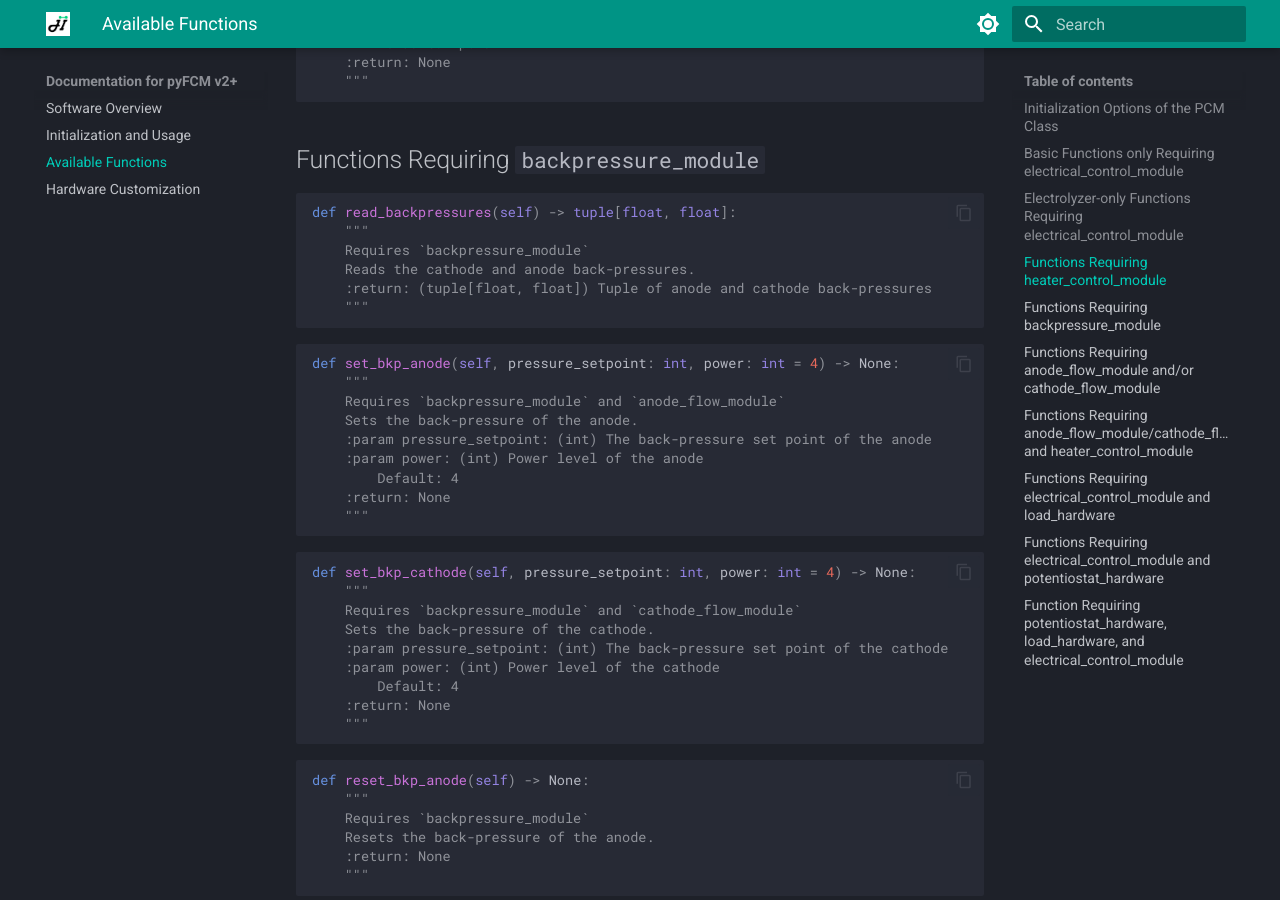
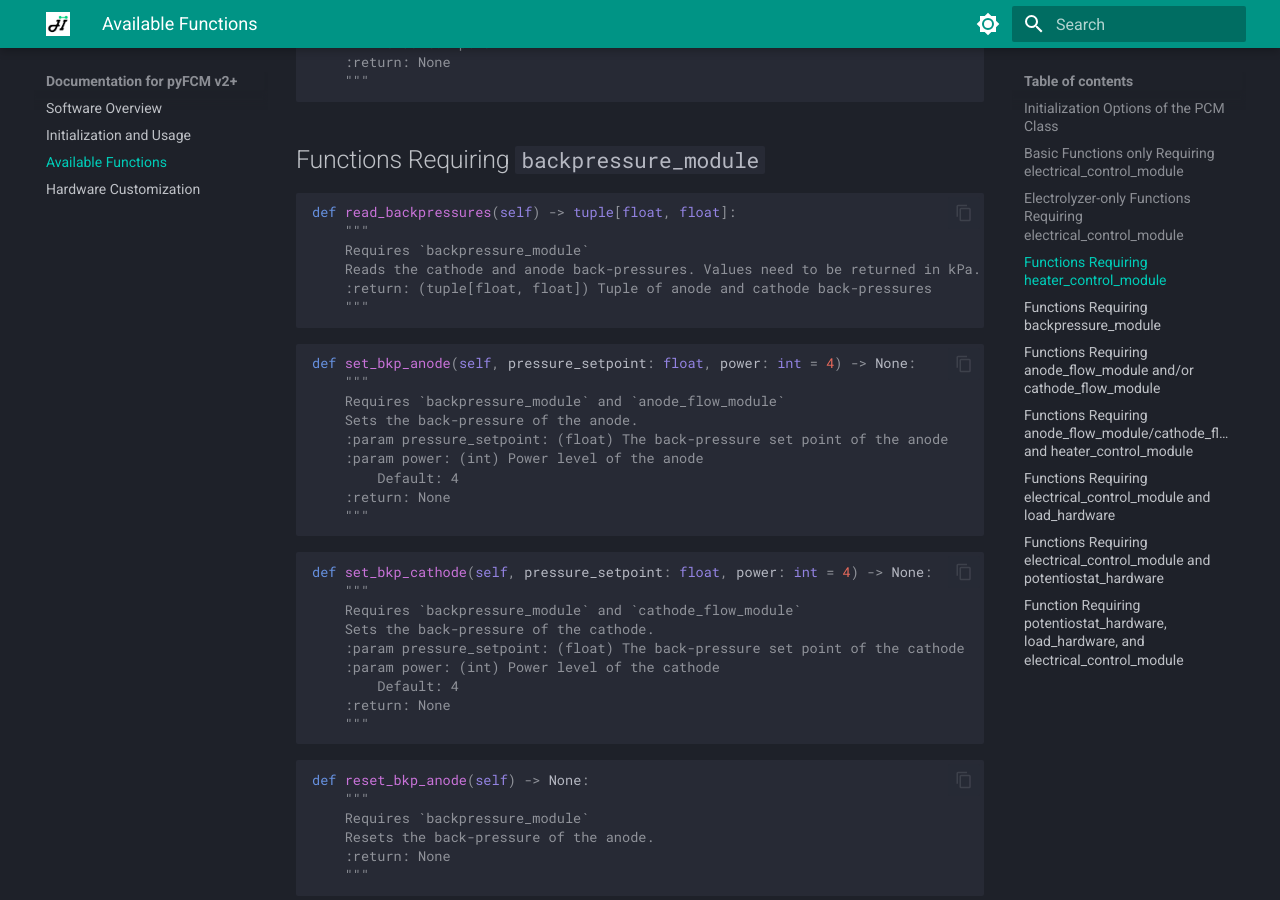
Before and after one commit to Jinetics/pyFCM-docs, an MkDocs documentation site: the page built from docs/functions.md, in a window 1280 px wide and 900 px high, scrolled down 4570 px. Built offline with MkDocs 1.6.1 and Material for MkDocs 9.7.7, drawn with Linux system fonts in a browser that asks for light colours.

Commit message:
Change `pressure_setpoint` type to float and added required units to `read_backpressure` function.

````diff
--- a/docs/functions.md
+++ b/docs/functions.md
@@ -250,17 +250,17 @@ def set_values(self, temp1: float = np.nan, temp2: float = np.nan, temp3: float
 def read_backpressures(self) -> tuple[float, float]:
     """
     Requires `backpressure_module`
-    Reads the cathode and anode back-pressures.
+    Reads the cathode and anode back-pressures. Values need to be returned in kPa.
     :return: (tuple[float, float]) Tuple of anode and cathode back-pressures
     """
 ```
 
 ```Python3
-def set_bkp_anode(self, pressure_setpoint: int, power: int = 4) -> None:
+def set_bkp_anode(self, pressure_setpoint: float, power: int = 4) -> None:
     """
     Requires `backpressure_module` and `anode_flow_module`
     Sets the back-pressure of the anode.
-    :param pressure_setpoint: (int) The back-pressure set point of the anode
+    :param pressure_setpoint: (float) The back-pressure set point of the anode
     :param power: (int) Power level of the anode
         Default: 4
     :return: None
@@ -268,11 +268,11 @@ def set_bkp_anode(self, pressure_setpoint: int, power: int = 4) -> None:
 ```
 
 ```Python3
-def set_bkp_cathode(self, pressure_setpoint: int, power: int = 4) -> None:
+def set_bkp_cathode(self, pressure_setpoint: float, power: int = 4) -> None:
     """
     Requires `backpressure_module` and `cathode_flow_module`
     Sets the back-pressure of the cathode.
-    :param pressure_setpoint: (int) The back-pressure set point of the cathode
+    :param pressure_setpoint: (float) The back-pressure set point of the cathode
     :param power: (int) Power level of the cathode
         Default: 4
     :return: None
````
